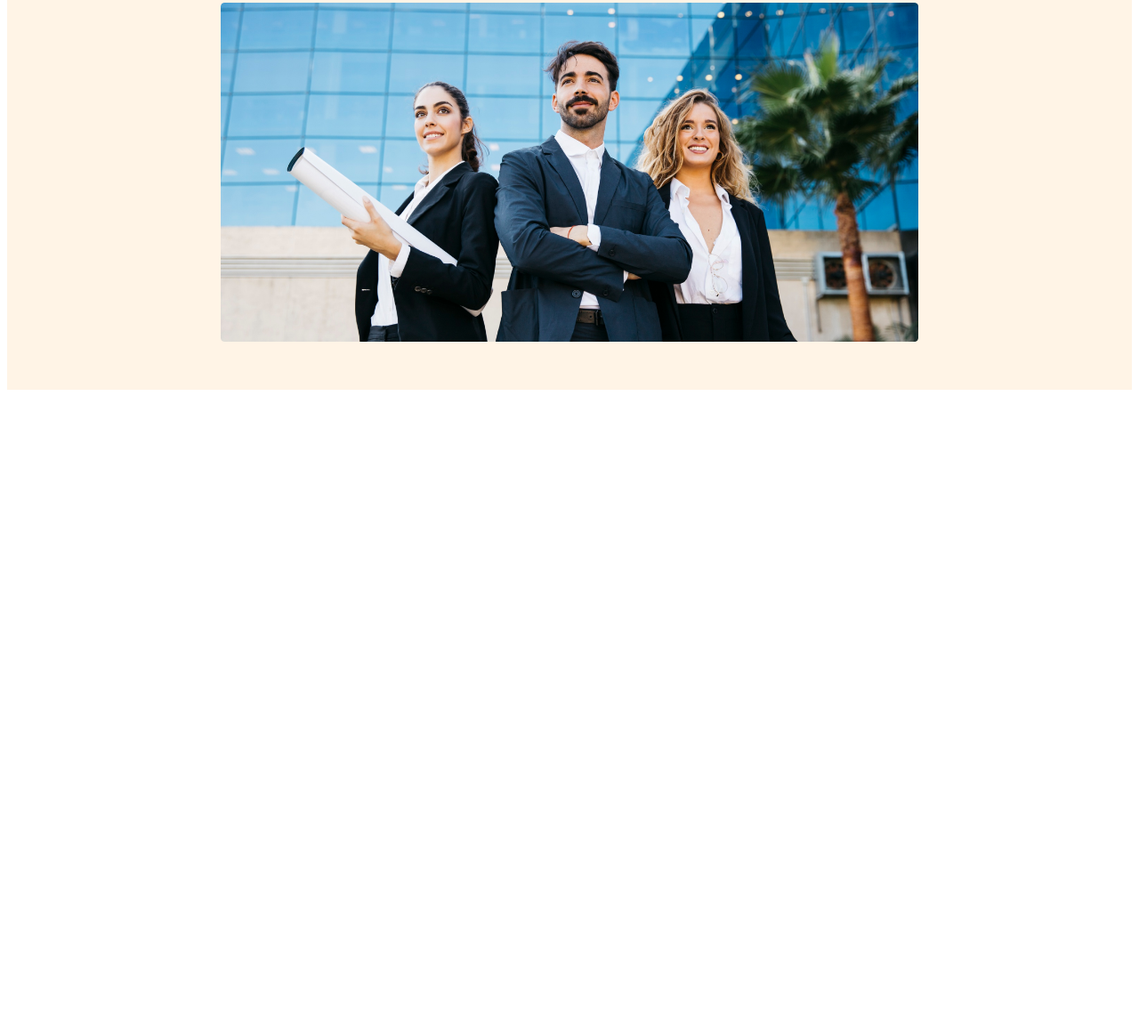
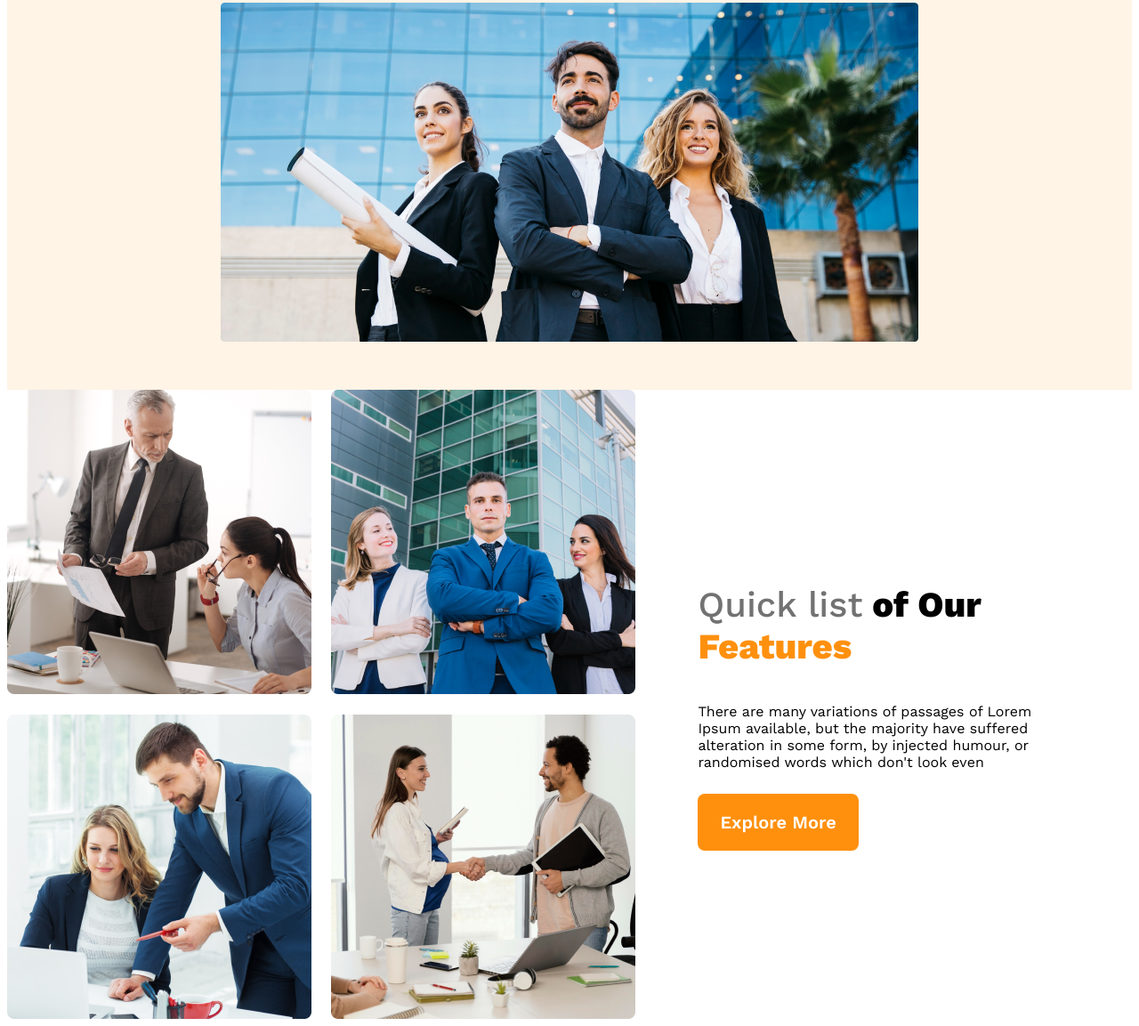
Before and after one commit to SaraIslam/g3-architects-resources, a plain HTML site: page index.html in a window 1280 px wide. Shown: the part 547-1700 px from the top of the page at 89% size. Before the commit the page ends 993 px from the top, so only its background shows below. Drawn offline with nearby package versions, Linux system fonts and the light colour scheme.

Commit message:
teams content added

```diff
--- a/index.html
+++ b/index.html
@@ -7,6 +7,7 @@
     <link rel="stylesheet" href="styles/architect.css">
 </head>
 <body>
+    <!-- header Start -->
     <header>
         <nav>
             <h3 class="nav-title">G3 Architects</h3>
@@ -26,7 +27,23 @@
             <img src="images\banner.png" alt="">
         </div>
     </header>
-    <main></main>
+    <!-- header End -->
+    <main>
+        <!-- teams section -->
+        <section class="teams-con">
+            <div class="teams-img-con">
+                <img src="images\team1.png" alt="">
+                <img src="images\team2.png" alt="">
+                <img src="images\team3.png" alt="">
+                <img src="images\team4.png" alt="">
+            </div>
+            <div class="teams-content">
+                <h3 class="teams-title"><span class="quick-list">Quick list</span> <span>of Our</span> <span class="feature">Features</span></h3>
+                <p class="teams-description">There are many variations of passages of Lorem Ipsum available, but the majority have suffered alteration in some form, by injected humour, or randomised words which don't look even</p>
+                <button class="btn-primary">Explore More</button>
+            </div>
+        </section>
+    </main>
     <footer></footer>
 </body>
 </html>
--- a/styles/architect.css
+++ b/styles/architect.css
@@ -4,7 +4,6 @@
 
   *{
     font-family: 'Work Sans', sans-serif;
-
   }
   body
   {
@@ -91,3 +90,34 @@
         flex-direction: column;
     }
   }
+  /* main Styles */
+  main{
+    max-width: 1440px;
+    margin: 0 auto;
+  }
+
+  /* teams styles */
+  .teams-con{
+    display: flex;
+    align-items: center;
+
+  }
+  .teams-content{
+    padding: 0 70px;
+  }
+  .teams-img-con{
+    display: grid;
+    grid-template-columns: repeat(2,1fr);
+    gap: 1.4rem;
+  }
+  .teams-title{
+    font-size: 2.5rem;
+  }
+  .teams-title .quick-list{
+    color: #727272;
+    font-weight: 500;
+  }
+.teams-title .feature{
+    color: #FF900E;
+    font-weight: 700;
+  }
```
